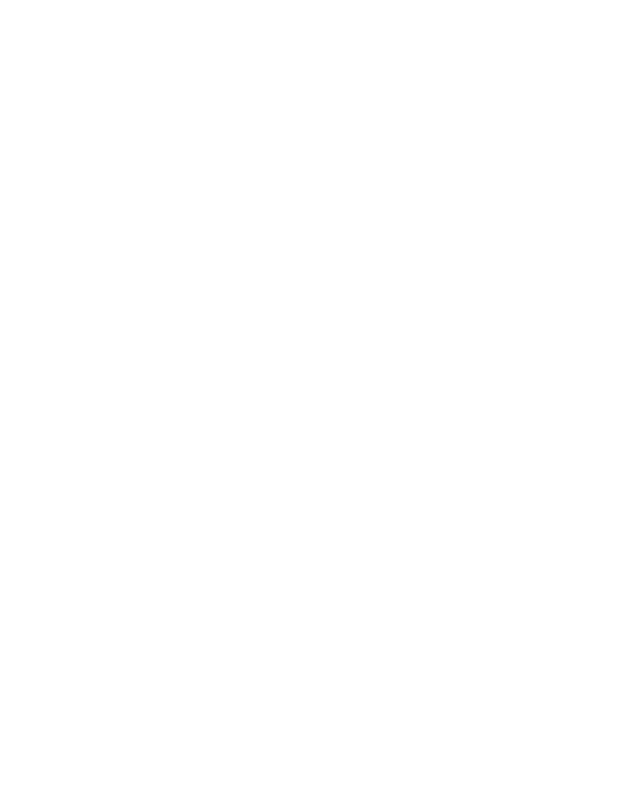
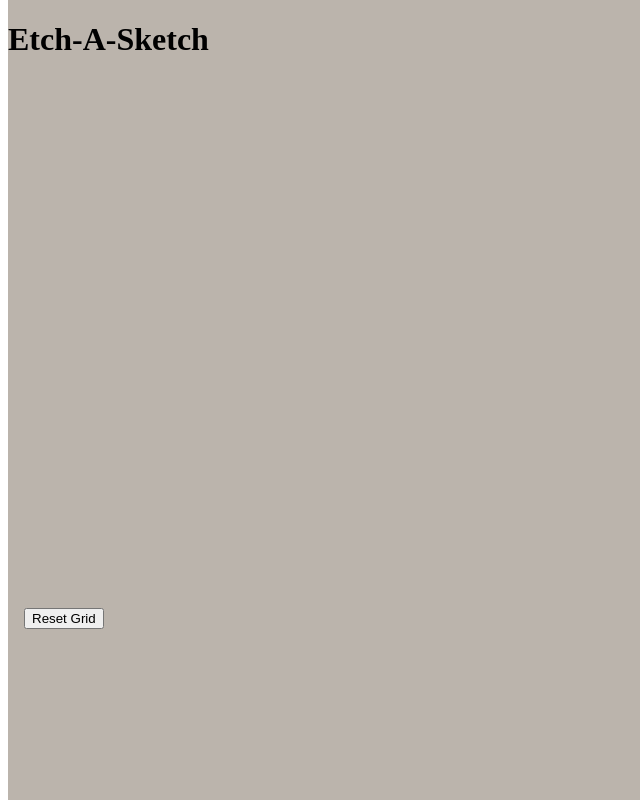
Before and after one commit to JHG52/Etch-A-Sketch, a plain HTML site: page index.html in a window 1280 px wide. Shown: the whole page, without its empty margins (0-640 px from the left). Drawn offline with Linux system fonts and the light colour scheme.

Commit message:
Added reset button for sketch and basic UI
Still need to add better UI and more color options

```diff
--- a/index.html
+++ b/index.html
@@ -8,7 +8,15 @@
         <link rel="stylesheet" href="style.css" />
       </head>
       <body>
-        <div class="etchcontainer" id="container">
+        <div class="mainscreen">
+            <header>
+                <h1>Etch-A-Sketch</h1>
+            </header>
+            <div class="etchcontainer" id="container">
+            </div>
+            <div class="buttonsection">
+                <button id="button1">Reset Grid</button>
+            </div>
         </div>
       </body>
       <script src="script.js"></script>
--- a/script.js
+++ b/script.js
@@ -5,7 +5,6 @@ function createGrid(rows, cols) {
     container.style.setProperty('--grid-cols', cols);
     for (c = 0; c < (rows * cols); c++) {
         let cell = document.createElement("div");
-        /*cell.innerText = (c);*/
         container.appendChild(cell).className = "grid-item";
 
         cell.addEventListener("mouseout", function() {
@@ -17,7 +16,15 @@ function createGrid(rows, cols) {
 
 createGrid(16, 16);
 
-/*var etchcontainer = document.querySelectorAll(".container");
-etchcontainer.addEventListener("click", function() {
-    etchcontainer.style.backgroundColor = "black";
-});*/
+let btn = document.getElementById("button1");
+    btn.addEventListener("click", createnewGrid)
+
+function resetGrid() {
+    container.innerText = '';
+}
+
+function createnewGrid() {
+    resetGrid();
+    let number = prompt("What should be the new size of your sketch (N x N)?");
+    createGrid(number, number);
+}
--- a/style.css
+++ b/style.css
@@ -12,6 +12,22 @@
 
 .grid-item {
     padding: 1em;
-    /*border: 1px solid #ddd;*/
     text-align: center;
 }
+
+.mainscreen {
+    background-color: rgb(187, 180, 172);
+    position: absolute;
+    padding: 0;
+    margin: 0;
+
+    top: 0;
+    bottom: 0;
+
+    width: 100%;
+    height: 100%;
+}
+
+.buttonsection {
+    padding: 1em;
+}
```
